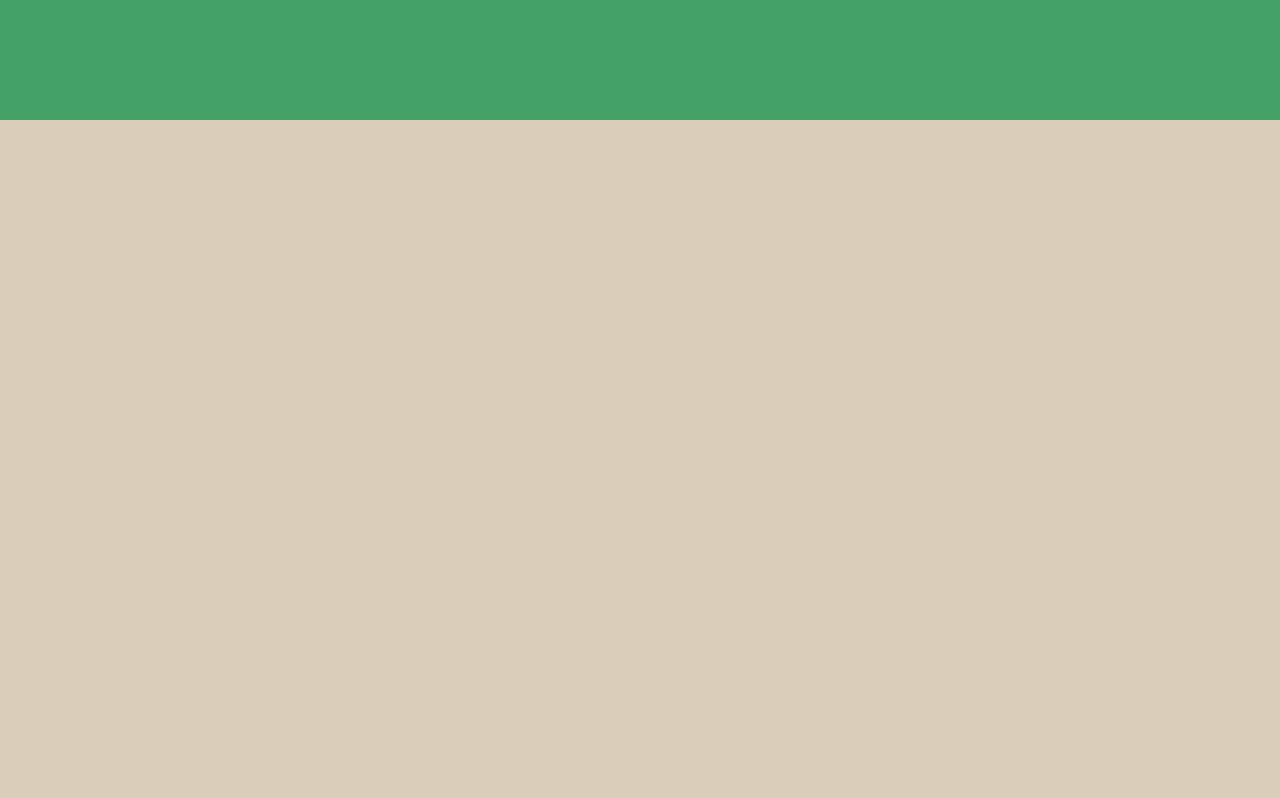
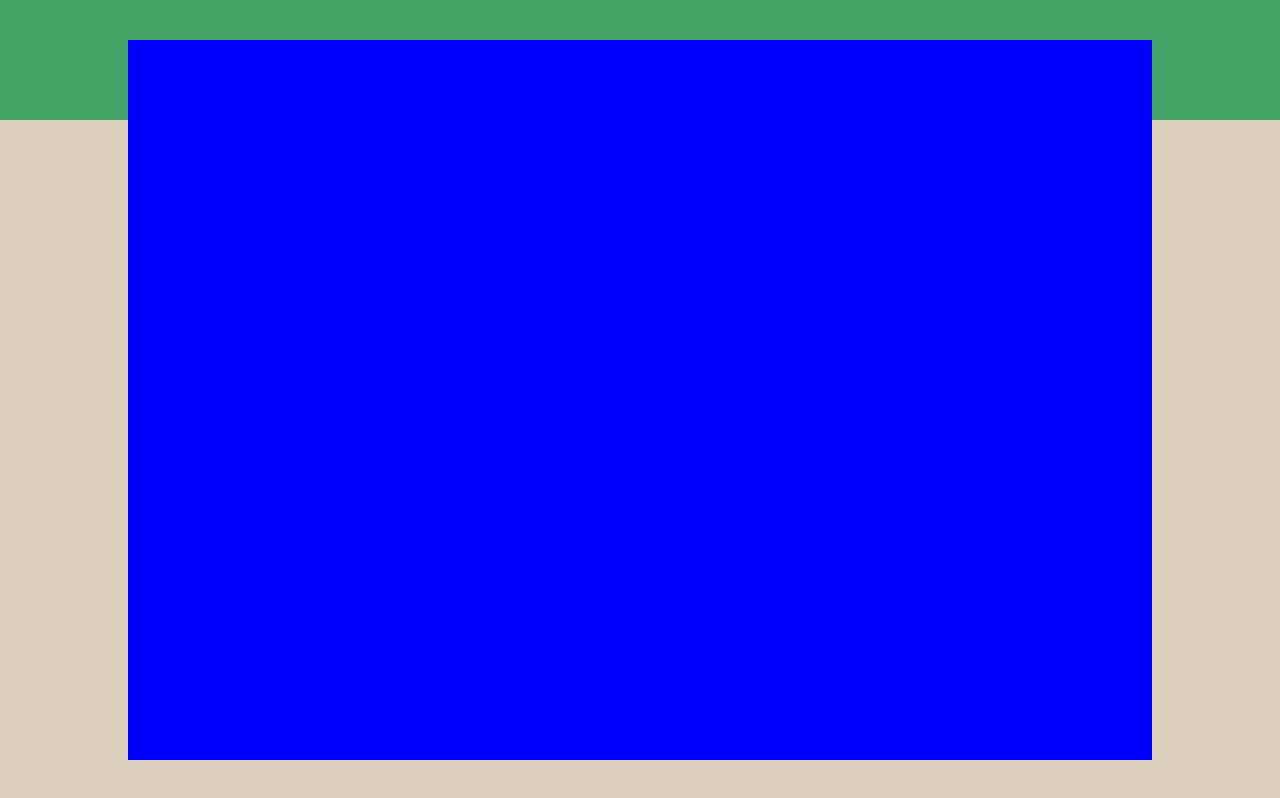
Before and after one commit to AlessandroDico/vue-boolzapp, a plain HTML site: page index.html in a window 1280 px wide. Drawn offline with Linux system fonts and the light colour scheme.

Commit message:
passato background-color da body ad un div.. creato contenitore chat

```diff
--- a/index.html
+++ b/index.html
@@ -6,7 +6,8 @@
         <link rel="stylesheet" href="style.css">
     </head>
     <body>
-        <div class="full-screen">
+        <div class="full-container">
+            <div class="chat-page">
 
 
 
@@ -15,6 +16,8 @@
 
 
 
+
+            </div>
 
         </div>
 
--- a/style.css
+++ b/style.css
@@ -3,8 +3,20 @@
     padding: 0;
     box-sizing: border-box;
 }
+/* -----------fine regole generiche------------ */
 
-body {
+/*-------------- contenitore di tutto----------*/
+.full-container {
     height: 100vh;
     background: linear-gradient(0deg, rgba(218,205,186,1) 85%, rgba(68,162,102,1) 85%);
+    display: flex;
+    justify-content: center;
+    align-items: center;
 }
+
+/*-------------- contenitore chat page----------*/
+.chat-page {
+    width: 80%;
+    height: 90%;
+    background-color: blue;
+}
```
